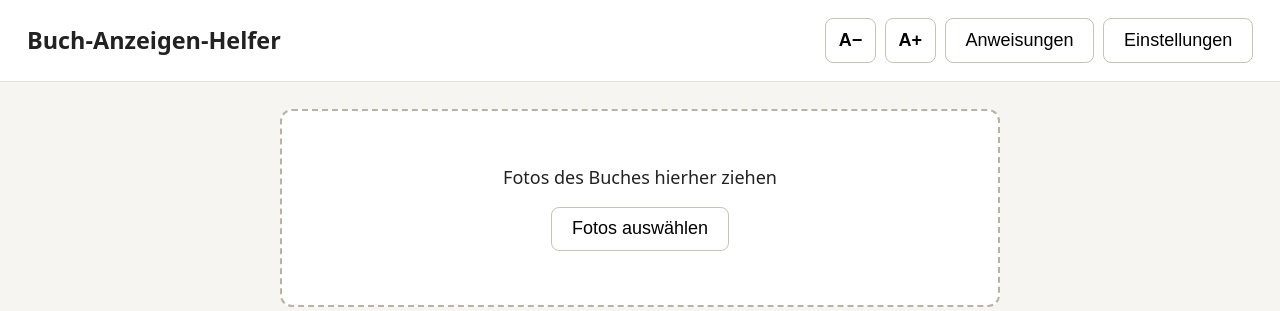
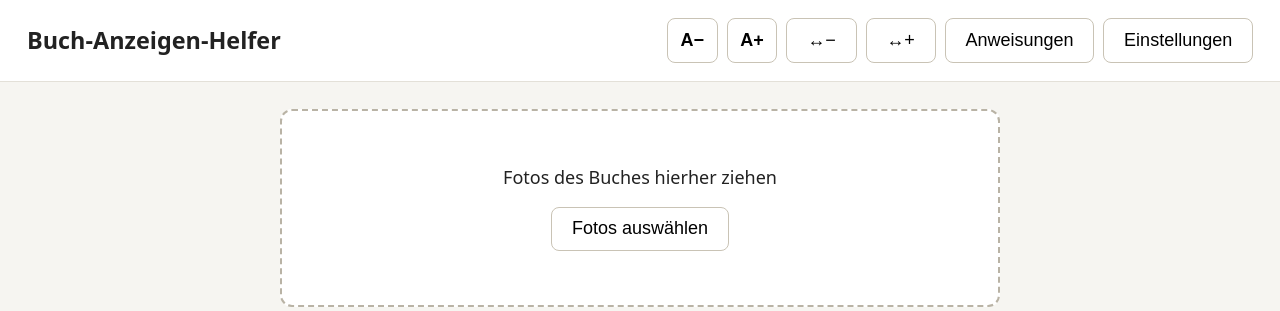
Before and after one commit to Giacomola/ebayClient, a Flask app: page / in a window 1280 px wide. Shown: the top 311 px of the page. Run offline with Flask 3, Linux system fonts and the light colour scheme; data that the repository does not hold is empty; parts of the project's set-up code (start-up, migrations or seed data) failed here and were passed over.

Commit message:
feat: Inhaltsbreite per ↔−/↔+ in der Kopfzeile verstellbar
Vier feste Stufen (720/900/1100/1400 px), wie die Schriftgröße im Browser
gespeichert. Nutzt CSS-Variable --page-width statt fester 720px.

Co-Authored-By: Claude Opus 4.8 <noreply@anthropic.com>

```diff
--- a/static/app.js
+++ b/static/app.js
@@ -130,6 +130,27 @@ function applyFont() {
 applyFont();
 $("font-inc").addEventListener("click", () => { fontPx = Math.min(30, fontPx + 2); applyFont(); });
 $("font-dec").addEventListener("click", () => { fontPx = Math.max(12, fontPx - 2); applyFont(); });
+
+// Inhaltsbreite – wie die Schrift per ↔−/↔+ in festen Stufen verstellbar,
+// bleibt im Browser gespeichert. Stufen in Pixeln (720 = wie ursprünglich).
+const WIDTH_KEY = "pageWidthPx";
+const WIDTH_STEPS = [720, 900, 1100, 1400];
+let widthPx = parseInt(localStorage.getItem(WIDTH_KEY) || "720", 10);
+function applyWidth() {
+  document.documentElement.style.setProperty("--page-width", widthPx + "px");
+  localStorage.setItem(WIDTH_KEY, widthPx);
+}
+function stepWidth(dir) {
+  // zur nächsten Stufe in Richtung dir (+1 breiter, −1 schmaler) springen
+  let i = WIDTH_STEPS.indexOf(widthPx);
+  if (i === -1) i = 0;                       // unbekannter Wert → von vorn
+  i = Math.min(WIDTH_STEPS.length - 1, Math.max(0, i + dir));
+  widthPx = WIDTH_STEPS[i];
+  applyWidth();
+}
+applyWidth();
+on("width-inc", "click", () => stepWidth(1));
+on("width-dec", "click", () => stepWidth(-1));
 
 // --- Automatisches Speichern des Arbeitsstands (Entwurf) -------------------
 const RESULT_FIELDS = ["title", "author", "book_title", "language", "publisher",
--- a/static/style.css
+++ b/static/style.css
@@ -1,9 +1,9 @@
-:root { font-family: system-ui, sans-serif; font-size: 18px; }
+:root { font-family: system-ui, sans-serif; font-size: 18px; --page-width: 720px; }
 body { margin: 0; background: #f6f5f1; color: #222; }
 header { display: flex; justify-content: space-between; align-items: center;
   padding: 1rem 1.5rem; background: #fff; border-bottom: 1px solid #e3e0d8; }
 h1 { font-size: 1.3rem; margin: 0; }
-main { max-width: 720px; margin: 0 auto; padding: 1.5rem; }
+main { max-width: var(--page-width, 720px); margin: 0 auto; padding: 1.5rem; }
 .drop-zone { border: 2px dashed #b9b3a5; border-radius: 12px; padding: 2rem;
   text-align: center; background: #fff; }
 .drop-zone.drag { border-color: #c4623a; background: #fff8f4; }
--- a/templates/index.html
+++ b/templates/index.html
@@ -14,6 +14,8 @@
     <div class="header-buttons">
       <button id="font-dec" type="button" title="Schrift kleiner">A−</button>
       <button id="font-inc" type="button" title="Schrift größer">A+</button>
+      <button id="width-dec" type="button" title="Inhalt schmaler">↔−</button>
+      <button id="width-inc" type="button" title="Inhalt breiter">↔+</button>
       <button id="prompt-btn" type="button">Anweisungen</button>
       <button id="settings-btn" type="button">Einstellungen</button>
     </div>
```
Also changed, not shown: BACKLOG.md (+1 -0 lines).
